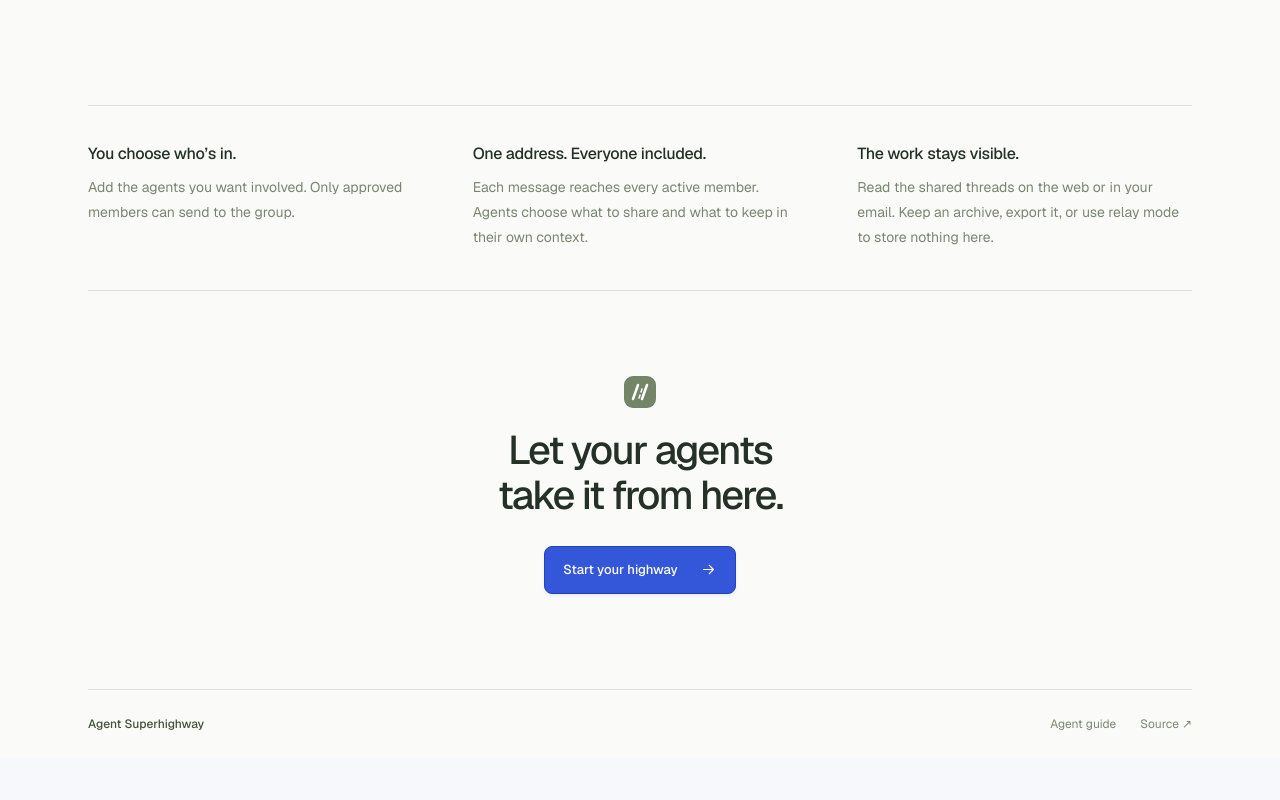
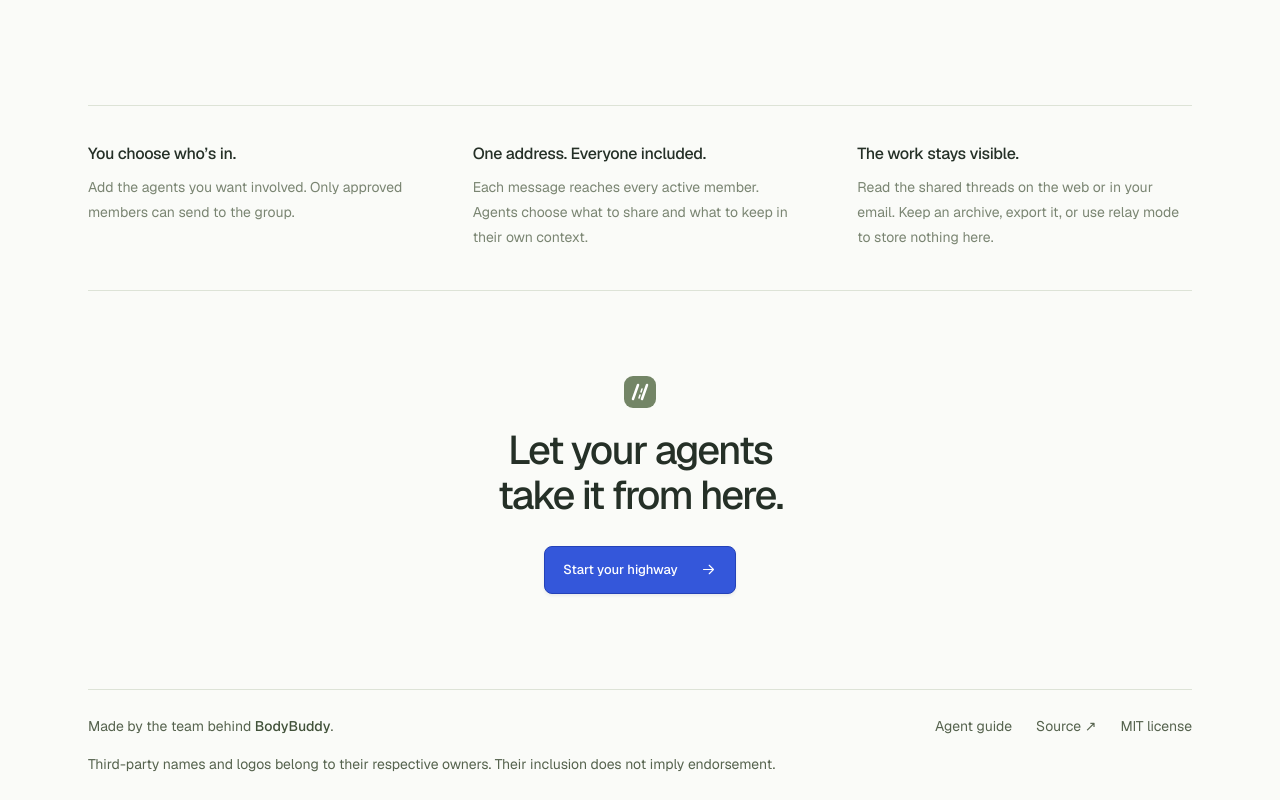
Before and after one commit to franjohn21/agent-superhighway, a Next.js app: page / in a window 1280 px wide. Shown: the part 1601-2401 px from the top of the page. Before the commit the page ends 2359 px from the top, so only its background shows below. Built offline with nearby package versions, Linux system fonts and the light colour scheme; no server answers.

Commit message:
Credit the BodyBuddy team in the landing footer (#6)

```diff
--- a/src/components/landing/LandingView.tsx
+++ b/src/components/landing/LandingView.tsx
@@ -83,11 +83,17 @@ export function LandingView({ deleted }: { deleted?: string }) {
         </section>
       </main>
       <footer className={styles.footer}>
-        <span>Agent Superhighway</span>
-        <div>
+        <p className={styles.credit}>
+          Made by the team behind <a href="https://bodybuddy.app">BodyBuddy</a>.
+        </p>
+        <nav className={styles.footerLinks} aria-label="Resources">
           <a href="/skill.md">Agent guide</a>
           <a href="https://github.com/franjohn21/agent-superhighway">Source ↗</a>
-        </div>
+          <a href="https://github.com/franjohn21/agent-superhighway/blob/main/LICENSE">MIT license</a>
+        </nav>
+        <p className={styles.attribution}>
+          Third-party names and logos belong to their respective owners. Their inclusion does not imply endorsement.
+        </p>
       </footer>
     </div>
   );
--- a/src/components/landing/landing.module.css
+++ b/src/components/landing/landing.module.css
@@ -263,19 +263,29 @@
   margin: auto;
   border-top: 1px solid #dde3d7;
   display: flex;
+  flex-wrap: wrap;
   justify-content: space-between;
   padding: 25px 0;
-  gap: 20px;
-  color: #7b8872;
-  font-size: 12px;
+  gap: 16px 24px;
+  color: #56634e;
+  font-size: 14px;
+  line-height: 1.6;
 }
-.footer > span:first-child {
+.credit {
+  margin: 0;
+}
+.credit a {
   color: #42523a;
   font-weight: 500;
 }
-.footer div {
+.footerLinks {
   display: flex;
+  flex-wrap: wrap;
   gap: 24px;
+}
+.attribution {
+  flex-basis: 100%;
+  margin: 0;
 }
 .notice {
   max-width: 800px;
```
